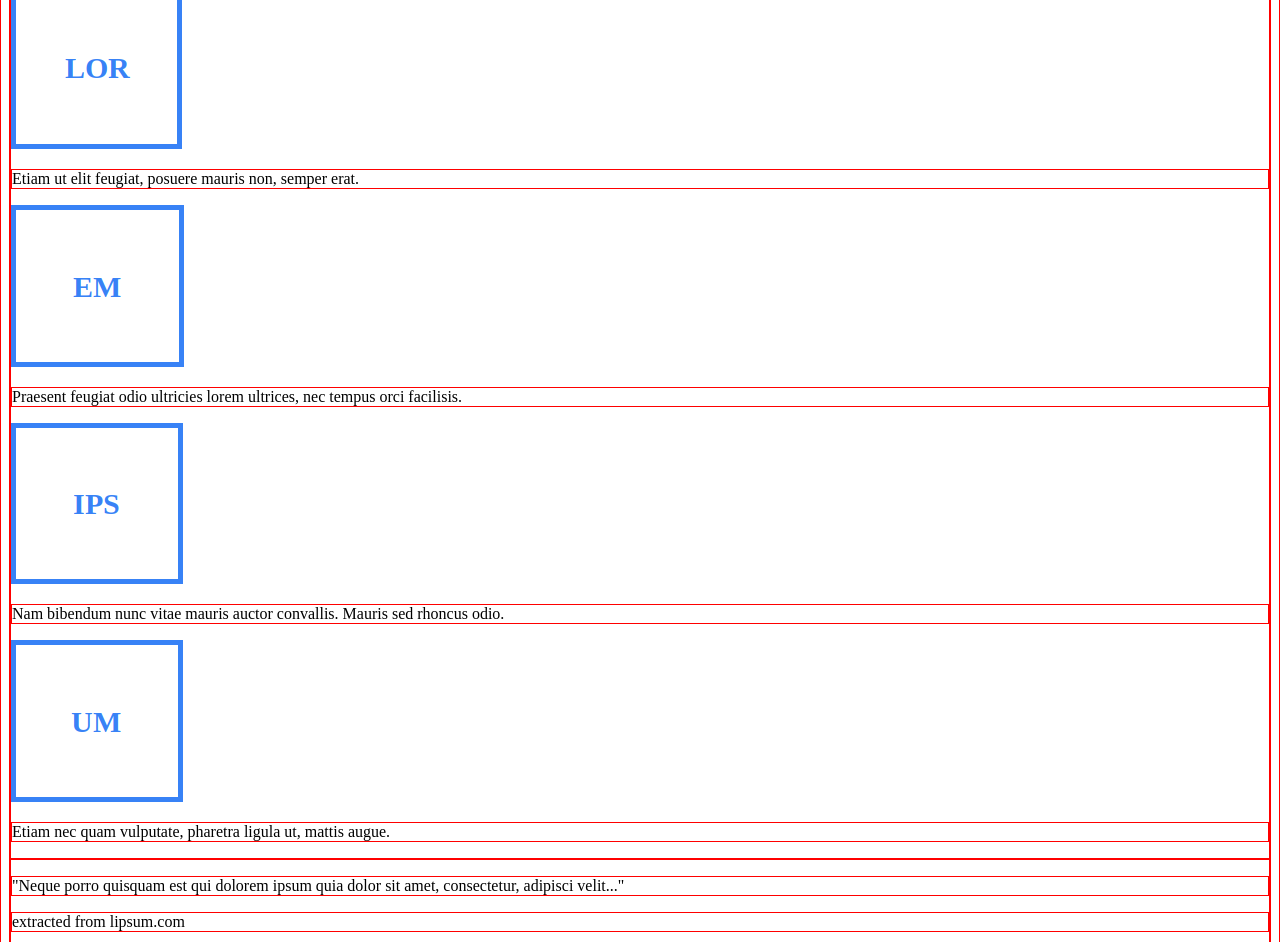
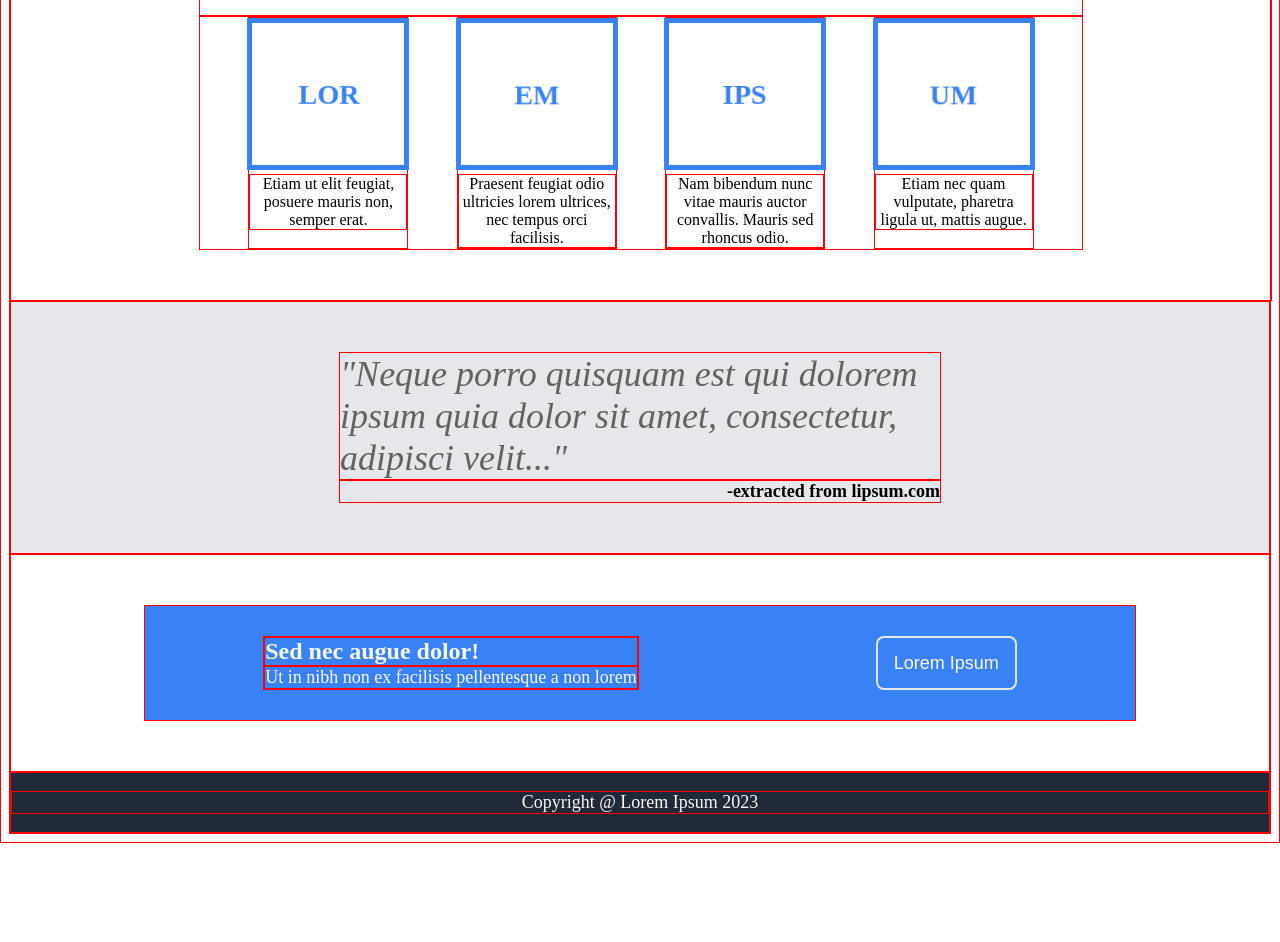
Before and after one commit to albertng94/landing1, a plain HTML site: page index.html in a window 1280 px wide. Shown: the part 620-1562 px from the top of the page. After the commit the page ends 1463 px from the top, so only its background shows below. Drawn offline with Linux system fonts and the light colour scheme.

Commit message:
Style second, third, fourth section and footer with Flexbox

```diff
--- a/index.html
+++ b/index.html
@@ -14,11 +14,11 @@
   <div class="first">
      <div class="header">
        <img class="logo" src="./img/logoli.png" alt="Lorem Ipsum logo" width="150px">
-       <ul>
+       <div class="links"><ul>
          <li><a href="./index.html">Link 1</a></li>
          <li><a href="./index.html">Link 2</a></li>
          <li><a href="./index.html">Link 3</a></li>
-       </ul>
+       </ul></div>
      </div>
     <div class="main">
       <div class="title">
@@ -33,29 +33,42 @@
     </div>
   </div>
   </div>
-   <h2>Lorem Ipsum, Ipsum Lorem.</h2>
+
+  <div class="second">
+   <div class="h2">Lorem Ipsum, Ipsum Lorem.</div>
    <div class="images">
+     <div class="pic">
        <img class="img2" src="./img/lor.png" alt="An image with the word 'LOR' in an electric blue">
-    <p>Etiam ut elit feugiat, posuere mauris non, semper erat.</p>
+       <div>Etiam ut elit feugiat, posuere mauris non, semper erat.</div>
+     </div>
+     <div class="pic">
        <img class="img2" src="./img/em.png" alt="An image with the word 'EM' in an electric blue">
-    <p>Praesent feugiat odio ultricies lorem ultrices, nec tempus orci facilisis.</p>
+       <div>Praesent feugiat odio ultricies lorem ultrices, nec tempus orci facilisis.</div>
+     </div>
+     <div class="pic">
        <img class="img2" src="./img/ips.png" alt="An image with the word 'IPS' in an electric blue">
-    <p>Nam bibendum nunc vitae mauris auctor convallis. Mauris sed rhoncus odio.</p>
+       <div>Nam bibendum nunc vitae mauris auctor convallis. Mauris sed rhoncus odio.</div>
+     </div>
+     <div class="pic">
        <img class="img2" src="./img/um.png" alt="An image with the word 'UM' in an electric blue">
-    <p>Etiam nec quam vulputate, pharetra ligula ut, mattis augue.</p>
+       <div>Etiam nec quam vulputate, pharetra ligula ut, mattis augue.</div>
+     </div>
+   </div>
   </div>
 
-   <div>
-     <p>"Neque porro quisquam est qui dolorem ipsum quia dolor sit amet, consectetur, adipisci velit..."</p>
-     <p>extracted from lipsum.com</p>
+   <div class="third">
+     <div class="quote">"Neque porro quisquam est qui dolorem ipsum quia dolor sit amet, consectetur, adipisci velit..."</div>
+     <div class="reference">-extracted from lipsum.com</div>
    </div>
 
+   <div class="fourth">
+     <div class="action">
        <div>
-     <div>
-        <p>Sed nec augue dolor!</p>
-        <p>Ut in nibh non ex facilisis pellentesque a non lorem</p>
+         <div class="p3">Sed nec augue dolor!</div>
+         <div class="p1">Ut in nibh non ex facilisis pellentesque a non lorem</div>
        </div>
-     <button type="button">Lorem Ipsum</button>
+       <button class="special" type="button">Lorem Ipsum</button>
+     </div>
    </div>
    <div class="footer"><p>Copyright @ Lorem Ipsum 2023</p></div>
 </body>
--- a/style.css
+++ b/style.css
@@ -29,7 +29,12 @@
 .main {
     width: 70%;
     display: flex;
-    justify-content: space-between;
+    justify-content: center;
+}
+
+.links {
+    flex-wrap: wrap;
+    align-self: center;
 }
 
 a {
@@ -43,7 +48,6 @@ ul {
     margin: 0;
     padding: 0 20px 0 0;
     display: flex;
-    align-self: center;
     gap: 40px;
 }
 
@@ -79,4 +83,96 @@ button {
 }
 .img2 {
     border: 5px solid #3882F6;
+    width: 152px;
+    height: 142px;
+    margin-bottom: 4px;
 }
+
+.pic {
+    display: flex;
+    flex-direction: column;
+    max-width: 158px;
+    align-items: center;
+    text-align: center;
+}
+
+.second {
+    width: 100%;
+    display: flex;
+    justify-content: center;
+    flex-wrap: wrap;
+    flex-grow: 1;
+    padding: 30px 0 50px 0;
+}
+
+.images {
+    width: 70%;
+    display: flex;
+    flex-wrap: wrap;
+    justify-content: space-evenly;
+}
+
+.h2 {
+    width: 70%;
+    font-size: 32px;
+    font-weight: bold;
+    text-align: center;
+    padding-bottom: 30px;
+}
+
+.third {
+    background-color: #E5E7EB;
+    display: flex;
+    flex-direction: column;
+    align-items: center;
+    padding: 50px 0 50px 0;
+}
+
+.reference {
+    text-align: end;
+    width: 600px;
+    font-weight: bold;
+    font-size: 18px;
+    flex-shrink: 1;
+}
+
+.quote {
+    font-size: 36px;
+    font-style: italic;
+    font-weight: lighter;
+    max-width: 600px;
+    min-width: none;
+    color: #616263;
+    flex-shrink: 1;
+}
+
+.fourth {
+    display: flex;
+    justify-content: center;
+    padding: 50px 0 50px 0;
+}
+.action {
+    width: 990.500px;
+    color:#F9FAF8;
+    background-color: #3882F6;
+    display: flex;
+    justify-content: space-around;
+    padding: 30px 0 30px 0;
+}
+
+.p3 {
+    font-size: 24px;
+    font-weight: bold;
+}
+
+.special {
+    border: solid #E5E7EB 2px;
+    min-width: fit-content;
+}
+
+.footer {
+    background-color: #1F2937;
+    font-size: 18px;
+    color: #F9FAF8;
+    text-align: center;
+}
```
Lines whose indentation alone changed are shown as unchanged.
